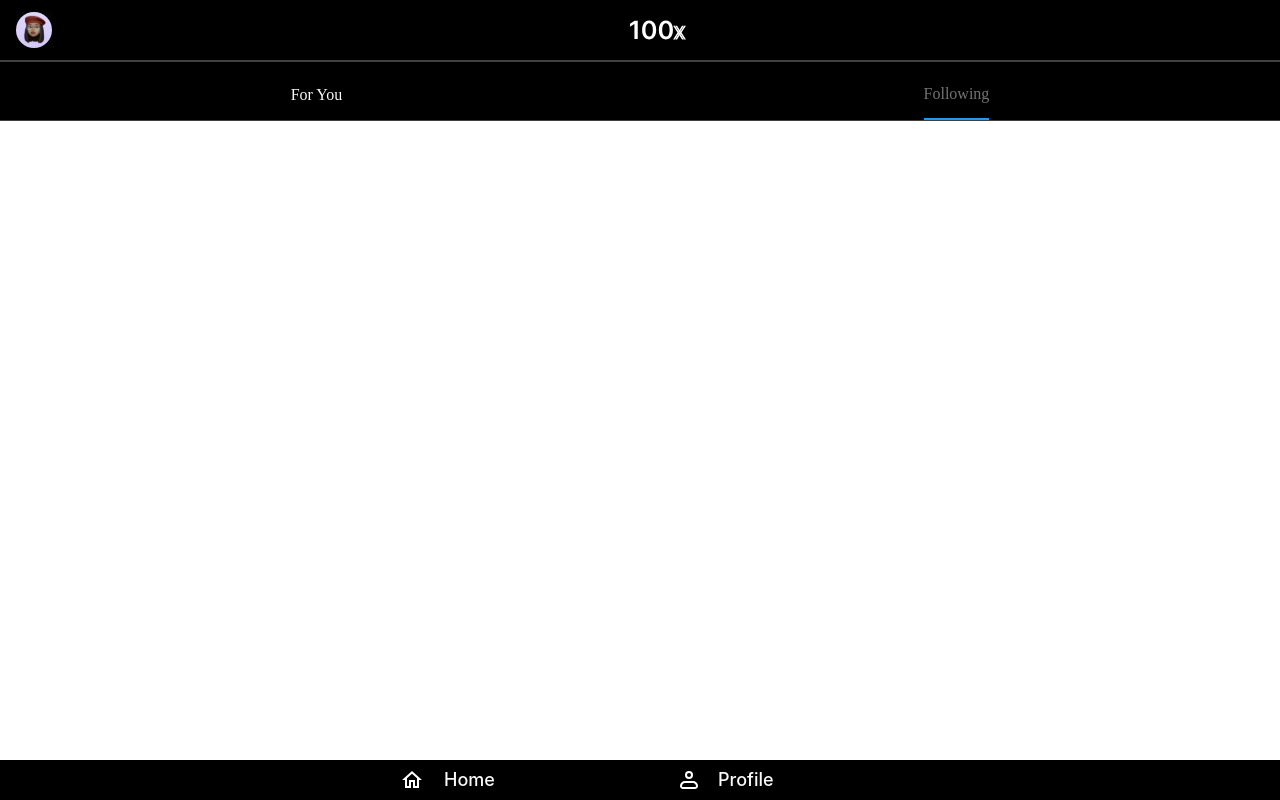
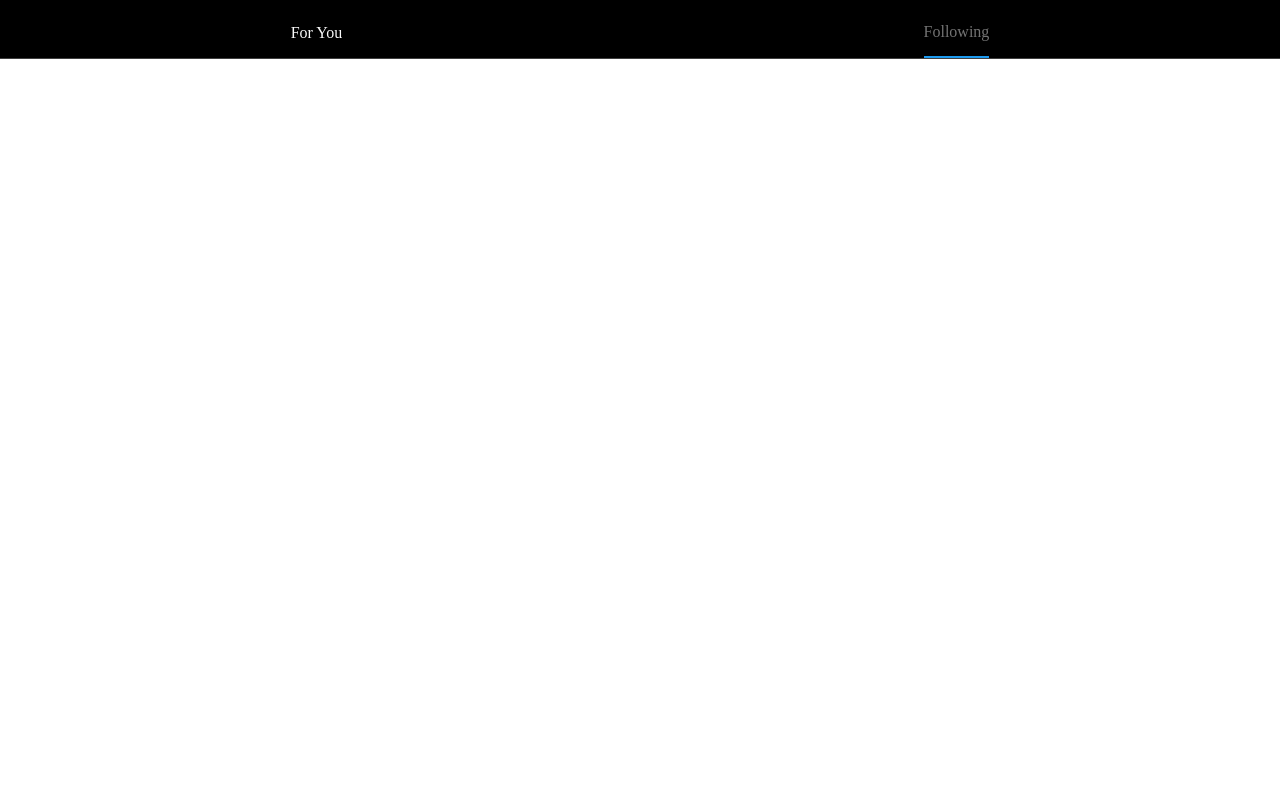
Before and after one commit to 100x-Engineers/react-week-1-Vijayabaskar56, a React (Vite) app: page /home in a window 1280 px wide. Built offline with nearby package versions, Linux system fonts and the light colour scheme.

Commit message:
chor: clean-up

```diff
--- a/src/App.jsx
+++ b/src/App.jsx
@@ -8,10 +8,7 @@ import {
 } from "react-router-dom";
 import "./index.css";
 import WelcomePage from "./routes/loginFlow/WelcomePage.jsx";
-import LoginFlowOne from "./routes/loginFlow/LoginFlowOne.jsx";
-import LoginFlowTwo from "./routes/loginFlow/LoginFlowTwo.jsx";
-import LoginFlowThree from "./routes/loginFlow/LoginFlowThree.jsx";
-import LoginFlowFour from "./routes/loginFlow/LoginFlowFour";
+
 import Home from "./routes/AppFlow/Home";
 import Nav from "./routes/AppFlow/Nav";
 import Profile from "./routes/AppFlow/Profile";
@@ -117,12 +114,11 @@ function App() {
           element={<WelcomePage />}
           errorElement={createPortal(<Error />, document.body)}
         ></Route>
-        <Route
+        {/* <Route
           path="loginOne"
           element={<LoginFlowOne />}
           errorElement={<ErrorPage />}
         />
-        {/* {background && <Route path="loginOne" element={<LoginFlowOne />} />} */}
         <Route
           path="loginTwo"
           element={<LoginFlowTwo />}
@@ -137,7 +133,7 @@ function App() {
           path="loginFour"
           element={<LoginFlowFour />}
           errorElement={<ErrorPage />}
-        />
+        /> */}
 
         <Route path="home" element={<Nav />} errorElement={<ErrorPage />}>
           <Route
--- a/src/routes/AppFlow/Nav.jsx
+++ b/src/routes/AppFlow/Nav.jsx
@@ -32,7 +32,7 @@ const Nav = () => {
   return (
     <>
       <div className="">
-        <header className="flex justify-start px-4 py-3 border-b-2 border-solid bg-neutral1000 text-neutral50 border-b-neutral700">
+        <header className="flex justify-start px-4 py-3 border-b-2 border-solid md:hidden bg-neutral1000 text-neutral50 border-b-neutral700">
           <Link to="/profile">
             <img src="../../public/images/user-avatar.svg" alt="user-icon" />
           </Link>
@@ -63,7 +63,7 @@ const Nav = () => {
           </nav>
         </div>
         <Outlet />
-        <section className="flex-col">
+        <section className="flex-col md:hidden">
           <div className="fixed bottom-0 flex items-center justify-center w-full h-6 gap-10 px-6 py-5 bg-neutral1000">
             <Link
               to="/profile"
--- a/src/routes/loginFlow/Modal.jsx
+++ b/src/routes/loginFlow/Modal.jsx
@@ -1,4 +1,3 @@
-import LoginFlowOne from "./LoginFlowOne";
 import Singup from "../../assets/signup-x.svg";
 import Image from "../../components/Image";
 import Button from "../../components/Button";
--- a/src/routes/loginFlow/WelcomePage.jsx
+++ b/src/routes/loginFlow/WelcomePage.jsx
@@ -5,7 +5,6 @@ import { Link, Outlet, useLocation, useNavigate } from "react-router-dom";
 import { useState } from "react";
 import { createPortal } from "react-dom";
 import Modal from "./Modal";
-import LoginFlowOne from "./LoginFlowOne";
 import Error from "../../components/Error";
 import { useFlow } from "../context/FlowNav";
 import { useProfile } from "../context/login";
```
Also changed, not shown: 1 other file (tests, documents, lock files or other folders).
